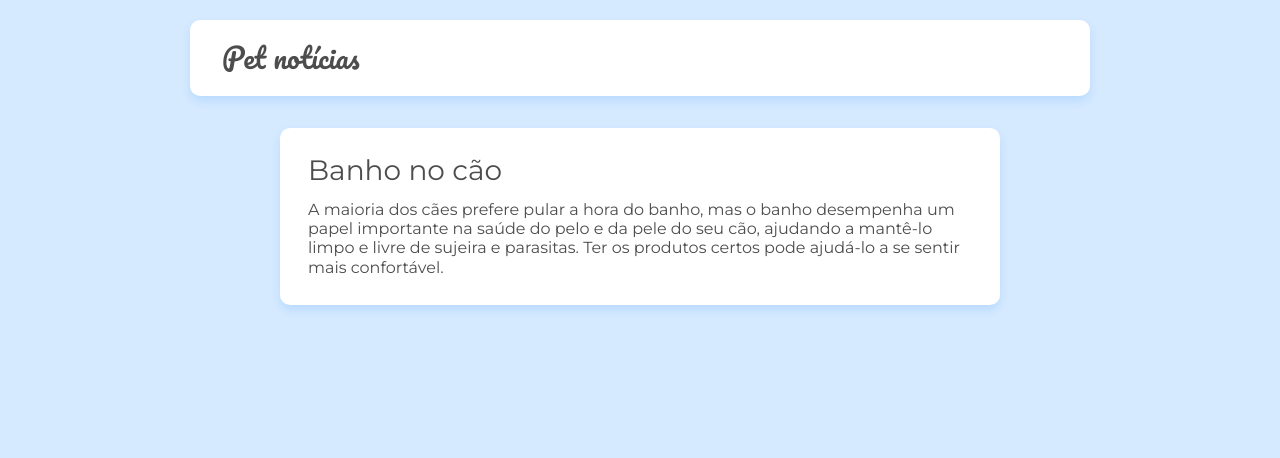
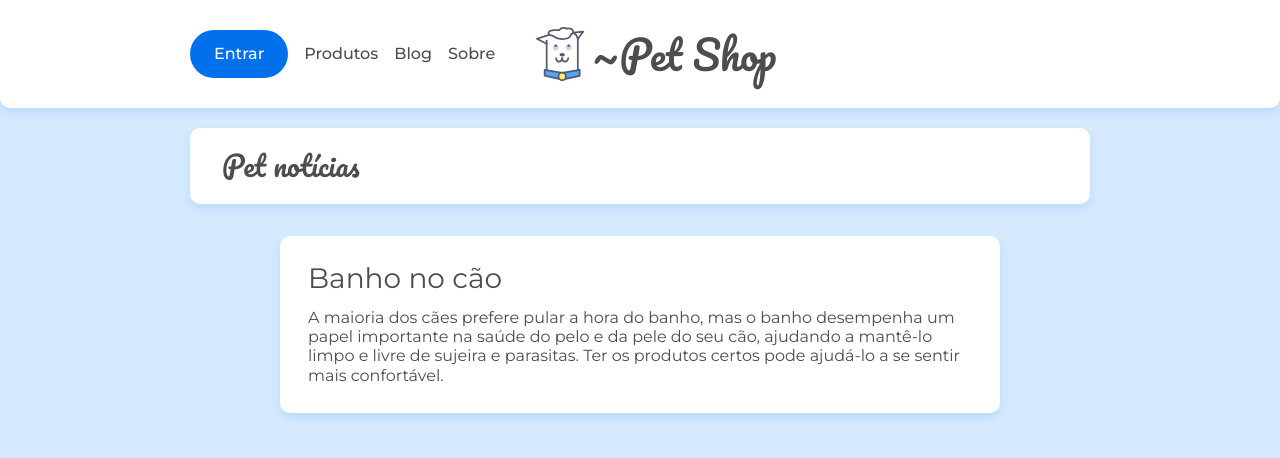
Before and after one commit to cristiancll/petshop, a React (Create React App) app: page / in a window 1280 px wide. Shown: the top 458 px of the page. Built offline with nearby package versions, Linux system fonts and the light colour scheme.

Commit message:
Added navbar

```diff
--- a/src/App.jsx
+++ b/src/App.jsx
@@ -4,11 +4,13 @@ import {BrowserRouter as Router, Route, Switch, Link} from "react-router-dom";
 import About from "./paginas/About";
 import Home from "./paginas/Home";
 import Page404 from "./paginas/404";
+import Header from "./components/Header";
 
 function App() {
 
     return (
         <Router>
+            <Header/>
             <Switch>
                 <Route exact path="/">
                     <Home/>
--- a/src/assets/css/componentes/header.css
+++ b/src/assets/css/componentes/header.css
@@ -24,8 +24,8 @@
     display: block;
     width: 100%;
     height: 100%;
-    background-image: url(src/assets/img/menu.svg);
     background-size: contain;
+    background-image: url(../../img/menu.svg);
 }
 
 .header_logo {
@@ -134,7 +134,7 @@
         display: none;
     }
 
-    .menu-itens {
+    .menu-items {
         display: flex;
         align-items: center;
     }
--- /dev/null
+++ b/src/components/Header.jsx
@@ -0,0 +1,31 @@
+import React from "react";
+import image from '../assets/img/dog.svg'
+import '../assets/css/componentes/header.css'
+
+const Header = () => {
+    return (
+        <header className="header container">
+            <div className="menu">
+                <span className="menu_icon"/>
+            </div>
+            <div className="header-container">
+                <a href="/" className="flex flex--center">
+                    <img className="header_logo" src={image} alt="Dog Logo"/>
+                    <h1 className="header_title">~Pet Shop</h1>
+                </a>
+            </div>
+
+            <nav className="menu-header">
+                <ul className="menu-items">
+                    <li><a href="#" className="menu-item menu-item_enter">Entrar</a></li>
+                    <li><a href="#" className="menu-item">Produtos</a></li>
+                    <li><a href="/" className="menu-item">Blog</a></li>
+                    <li><a href="/about" className="menu-item">Sobre</a></li>
+                </ul>
+            </nav>
+            <div className="menu-header_background"/>
+        </header>
+    );
+};
+
+export default Header;
```
Also changed, not shown: 2 other files (tests, documents, lock files or other folders).
